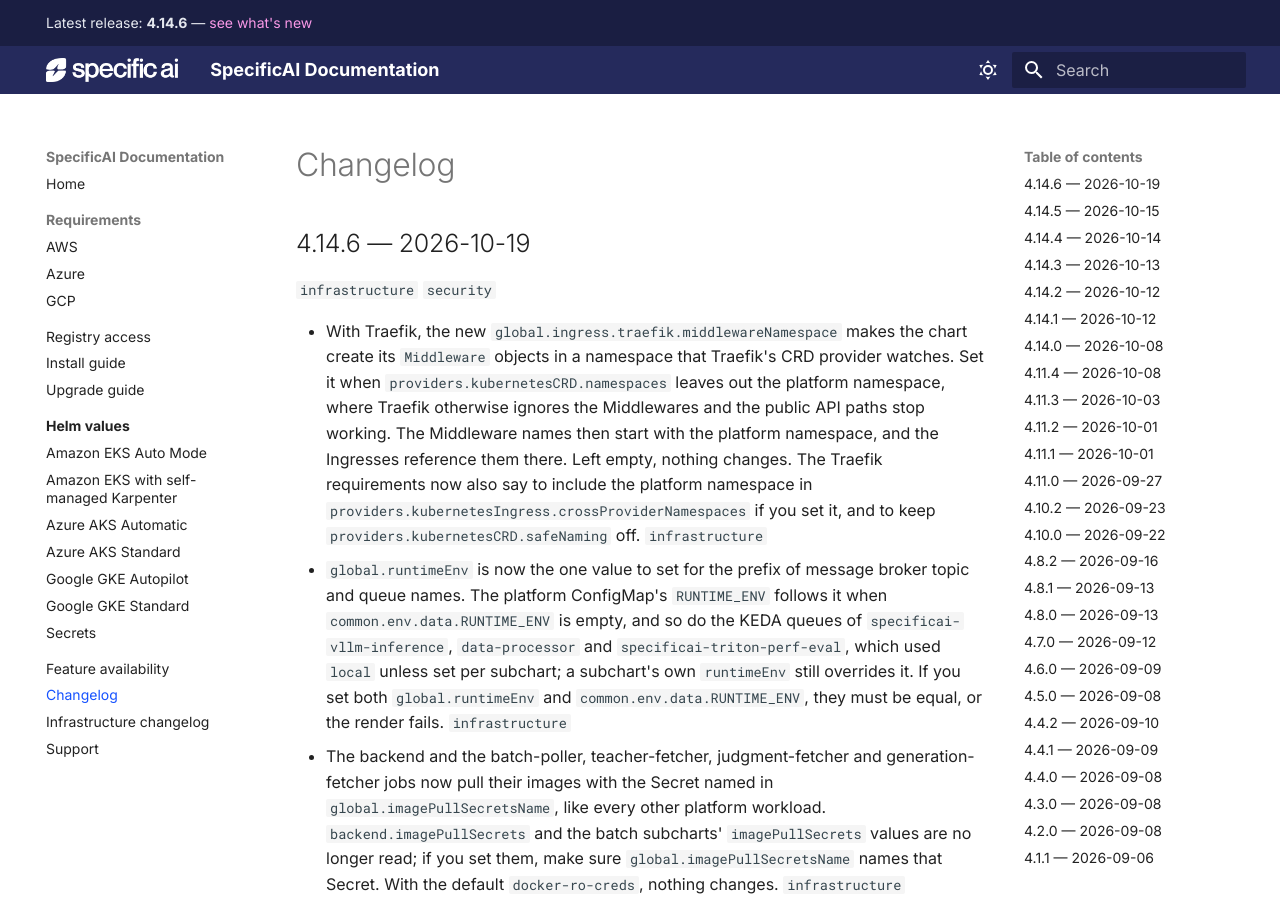
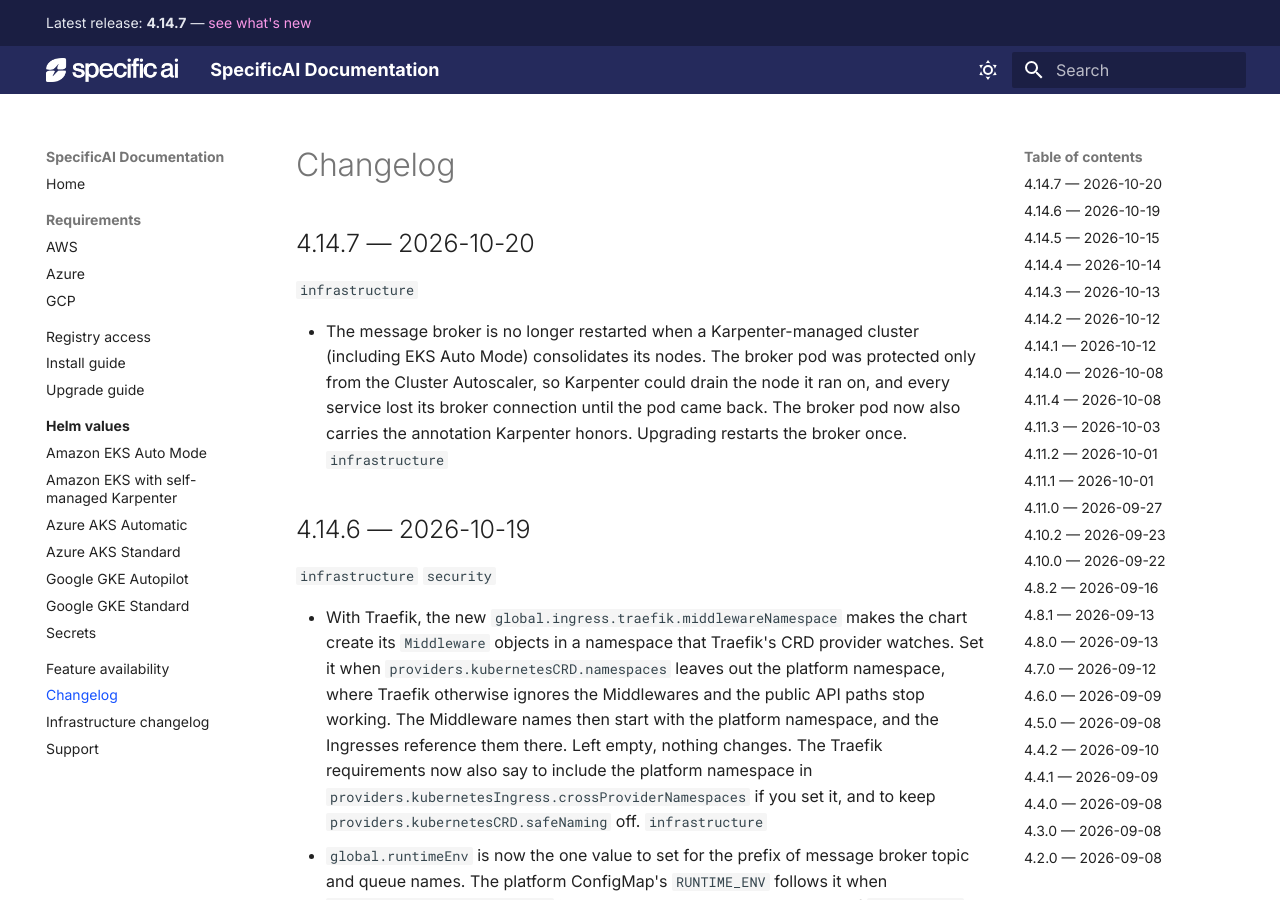
Before and after one commit to marketplace-specificai/specificai-platform, an MkDocs documentation site: the page built from docs/changelog.md, in a window 1280 px wide and 900 px high. Built offline with MkDocs 1.6.1 and Material for MkDocs 9.7.7, drawn with Linux system fonts in a browser that asks for light colours.

Commit message:
Platform 4.14.7

```diff
--- a/docs/changelog.md
+++ b/docs/changelog.md
@@ -1,4 +1,10 @@
 # Changelog
+
+## 4.14.7 — 2026-10-20
+
+`infrastructure`
+
+- The message broker is no longer restarted when a Karpenter-managed cluster (including EKS Auto Mode) consolidates its nodes. The broker pod was protected only from the Cluster Autoscaler, so Karpenter could drain the node it ran on, and every service lost its broker connection until the pod came back. The broker pod now also carries the annotation Karpenter honors. Upgrading restarts the broker once. `infrastructure`
 
 ## 4.14.6 — 2026-10-19
 
--- a/docs/features.md
+++ b/docs/features.md
@@ -2,7 +2,7 @@
 
 The platform's features, the chart version each first shipped in,
 and its cloud availability — generated from the release catalog for
-platform version **4.14.6**.
+platform version **4.14.7**.
 
 **Clouds** reads as follows:
 
--- a/docs/infra-changelog.md
+++ b/docs/infra-changelog.md
@@ -6,6 +6,10 @@ needs nothing beyond the standard [upgrade procedure](upgrade.md). When you
 skip versions, apply every entry between your current version and the target,
 oldest first. The [changelog](changelog.md) lists everything else each version
 changes.
+
+## 4.14.7 — 2026-10-20
+
+No infrastructure change.
 
 ## 4.14.6 — 2026-10-19
 
--- a/mkdocs.yml
+++ b/mkdocs.yml
@@ -122,8 +122,8 @@ extra_css:
   - stylesheets/extra.css
 
 extra:
-  latest_release: "4.14.6"
-  latest_release_anchor: "4146-2026-10-19"
+  latest_release: "4.14.7"
+  latest_release_anchor: "4147-2026-10-20"
   generator: false
   social:
     - icon: fontawesome/brands/github
```
Also changed, not shown: CHANGELOG.md (+6 -0 lines), README.md (+4 -4 lines), docs/install.md (+4 -4 lines).
